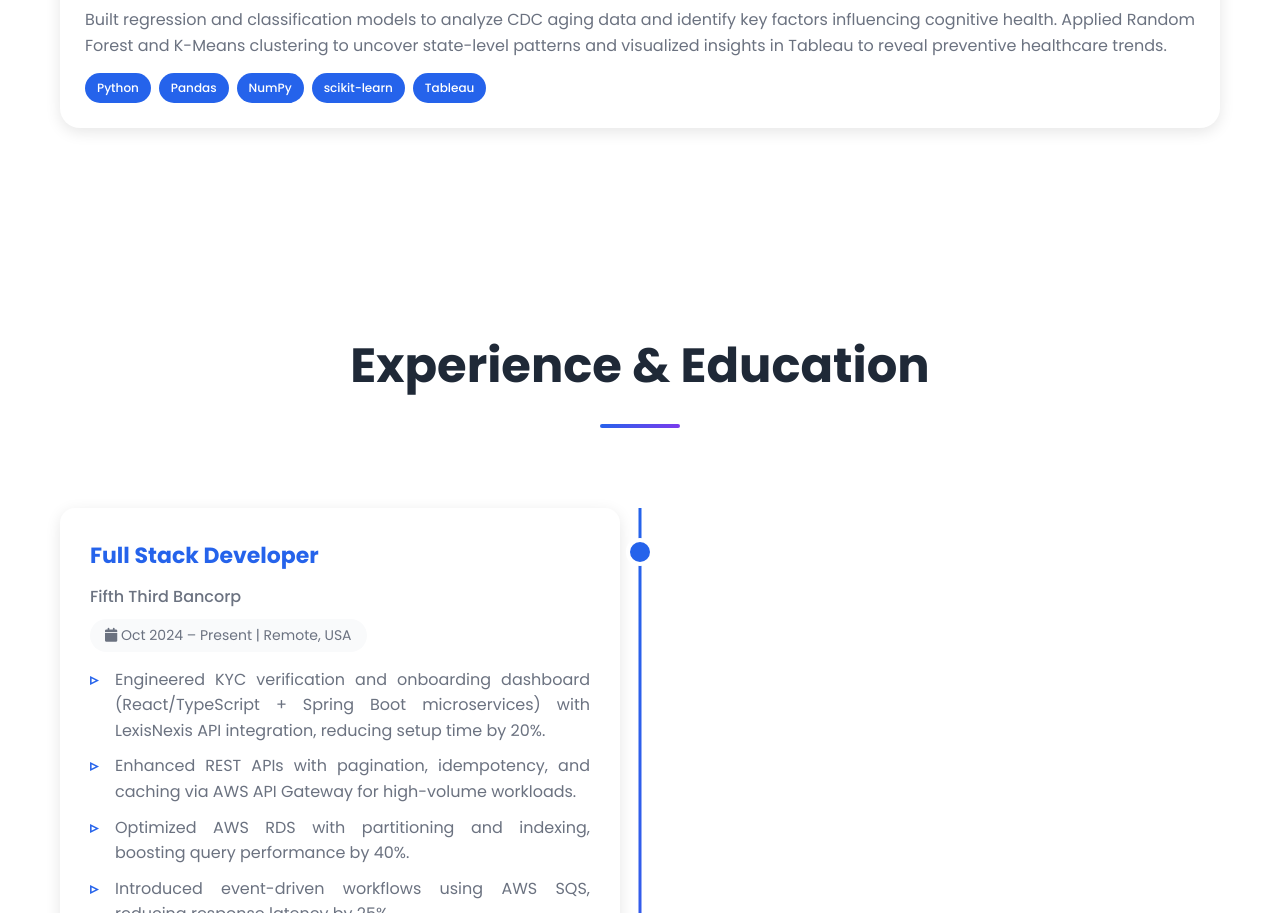
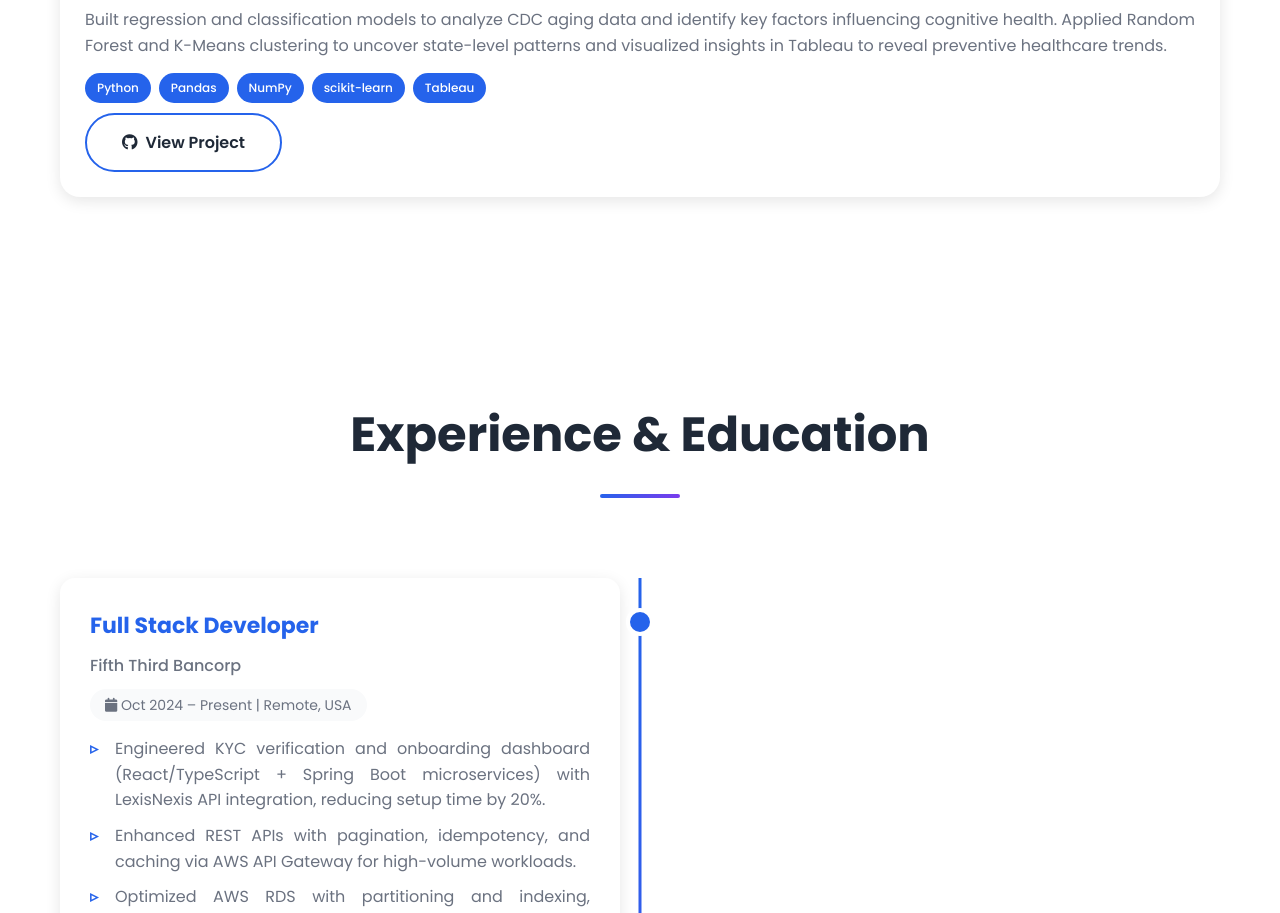
Before and after one commit to sourabhranjankar/portfolio, a plain HTML site: page index.html in a window 1280 px wide. Shown: the part 2631-3544 px from the top of the page. Drawn offline with nearby package versions, Linux system fonts and the light colour scheme.

Commit message:
Updated project with the github link index.html

```diff
--- a/index.html
+++ b/index.html
@@ -153,7 +153,7 @@
     </div>
   </section>
 
-  <!-- Projects Section (UPDATED WITH RESUME PROJECT) -->
+  <!-- Projects Section (UPDATED WITH RESUME PROJECT + GITHUB LINK) -->
 <section id="projects">
   <h2 class="section-title" data-aos="fade-up">Projects</h2>
   <div class="projects-grid">
@@ -177,10 +177,19 @@
           <span class="tech-badge">scikit-learn</span>
           <span class="tech-badge">Tableau</span>
         </div>
+        <!-- Added GitHub Project Link -->
+        <div class="project-links" style="margin-top: 10px;">
+          <a href="https://github.com/sourabhranjankar/Chronic_Disease_Prediction_and_Wellness_Analytics"
+             target="_blank"
+             class="btn btn-secondary">
+            <i class="fab fa-github"></i> View Project
+          </a>
+        </div>
       </div>
     </div>
   </div>
 </section>
+
 
   <!-- Experience Section (UPDATED FULLY) -->
   <section id="experience">
```
Lines whose indentation alone changed are shown as unchanged.
